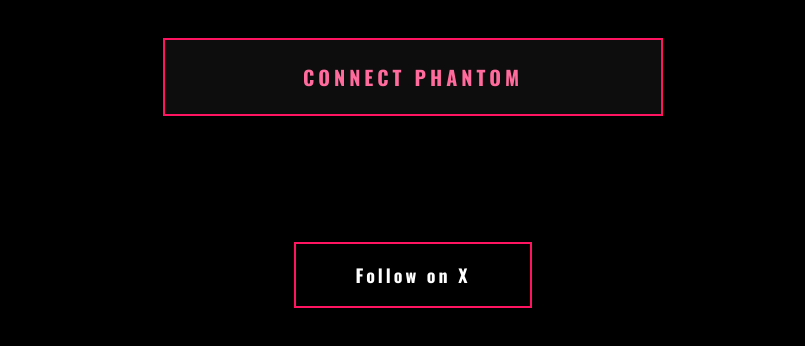
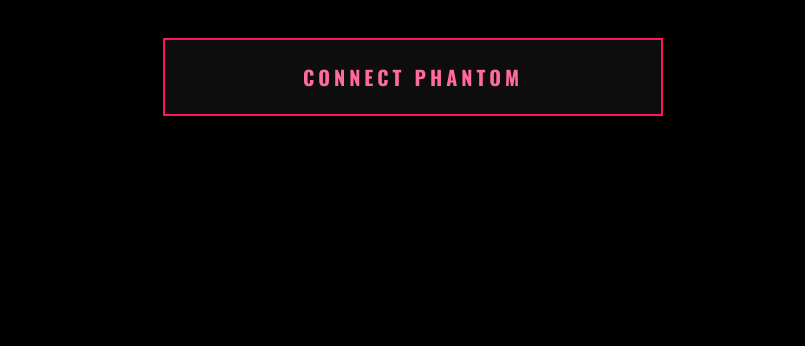
Before and after one commit to princeolawale/lustlogic-frontend, a website: page index.html in a window 1280 px wide. Shown: the part 452-798 px from the top of the page, without its empty margins (227-1032 px from the left). Drawn offline with nearby package versions, Linux system fonts and the light colour scheme; a web font is replaced by a local one.

Commit message:
restore landing page to fd87cba version

```diff
--- a/index.html
+++ b/index.html
@@ -243,32 +243,6 @@
                 margin: 2px 0;
             }
         }
-
-/* Follow on X Bottom Section */
-.x-section {
-    position: absolute;
-    bottom: 40px;
-    width: 100%;
-    display: flex;
-    justify-content: center;
-}
-
-.x-follow-btn {
-    padding: 18px 60px;
-    background: transparent;
-    border: 2px solid #ff1461;
-    color: white;
-    font-size: 18px;
-    letter-spacing: 3px;
-    text-decoration: none;
-    transition: all 0.3s ease;
-}
-
-.x-follow-btn:hover {
-    background: #ff1461;
-    box-shadow: 0 0 25px rgba(255,20,97,0.6);
-}
-
     </style>
 </head>
 <body>
@@ -318,13 +292,5 @@
             }
         }
     </script>
-
-<!-- Follow on X Section -->
-<div class="x-section">
-    <a href="https://x.com/YOUR_X_HANDLE" target="_blank" class="x-follow-btn">
-        Follow on X
-    </a>
-</div>
-
 </body>
 </html>
```
